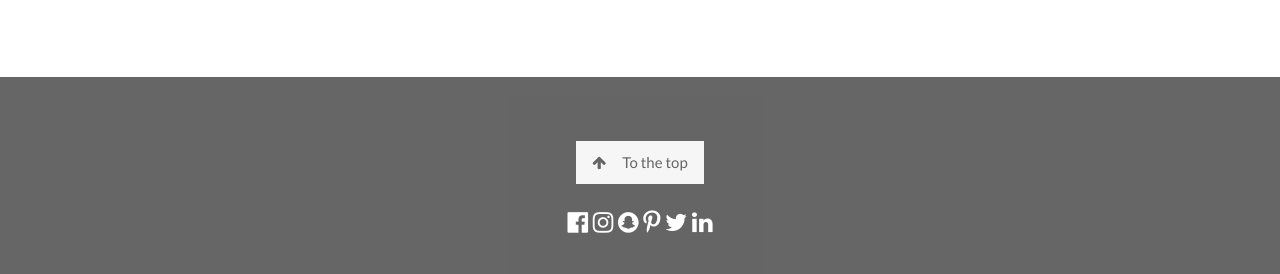
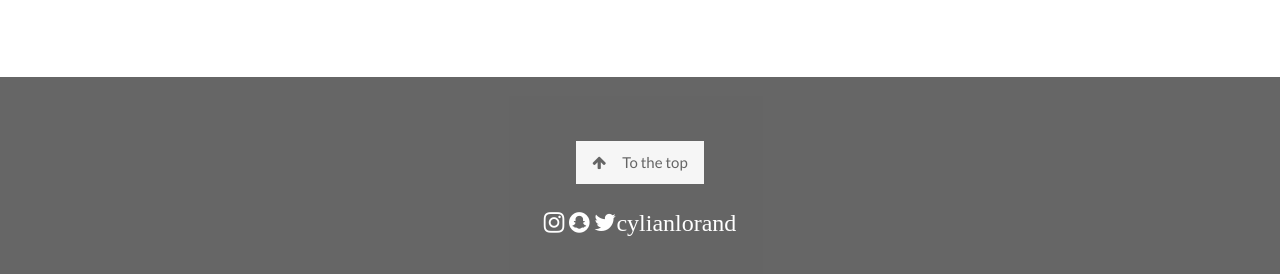
Before and after one commit to CylianL/cylian, a plain HTML site: page index.html in a window 1280 px wide. Shown: the part 2953-3227 px from the top of the page. Drawn offline with nearby package versions, Linux system fonts and the light colour scheme.

Commit message:
Update index.html

```diff
--- a/index.html
+++ b/index.html
@@ -209,12 +209,9 @@ body, html {
 <footer class="w3-center w3-black w3-padding-64 w3-opacity w3-hover-opacity-off">
   <a href="#home" class="w3-button w3-light-grey"><i class="fa fa-arrow-up w3-margin-right"></i>To the top</a>
   <div class="w3-xlarge w3-section">
-    <i class="fa fa-facebook-official w3-hover-opacity"></i>
     <i class="fa fa-instagram w3-hover-opacity"></i>
     <i class="fa fa-snapchat w3-hover-opacity"></i>
-    <i class="fa fa-pinterest-p w3-hover-opacity"></i>
-    <i class="fa fa-twitter w3-hover-opacity"></i>
-    <i class="fa fa-linkedin w3-hover-opacity"></i>
+    <i class="fa fa-twitter w3-hover-opacity">cylianlorand</i>
   </div>
 </footer>
 
```
